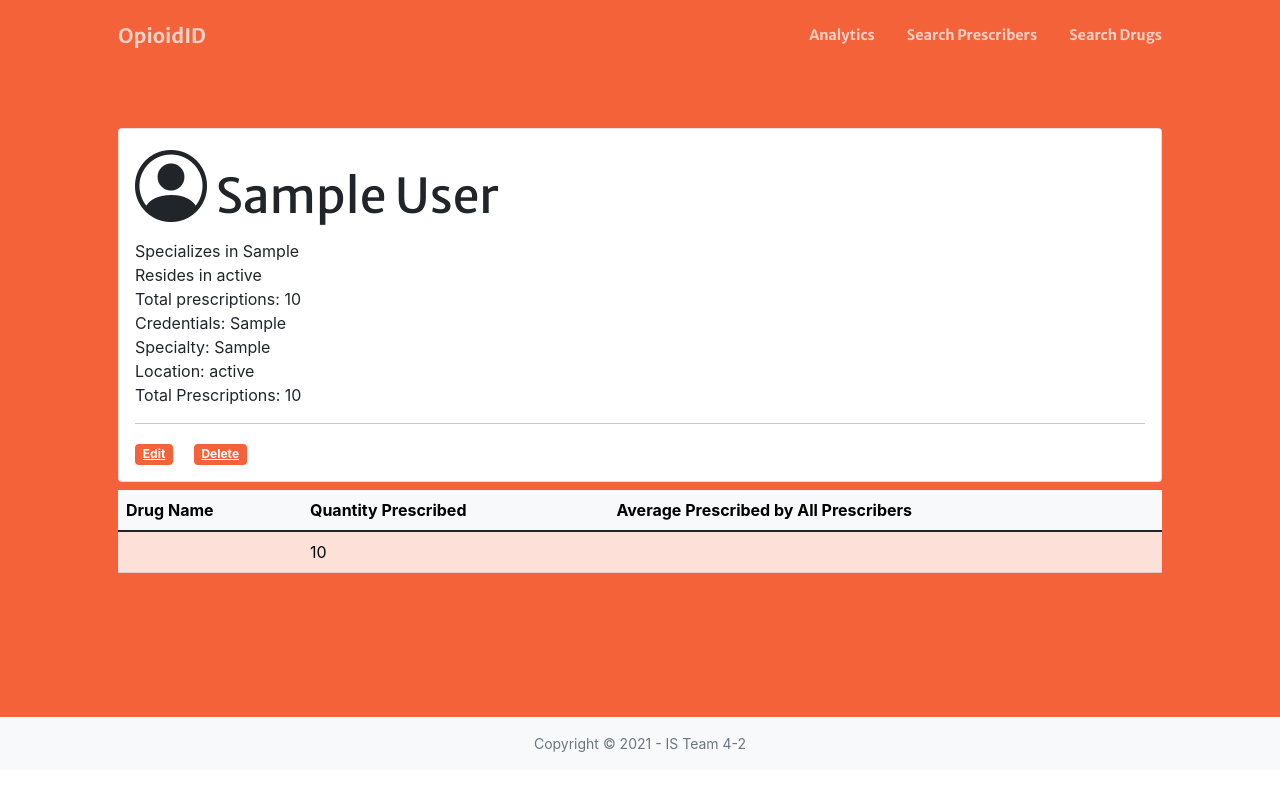
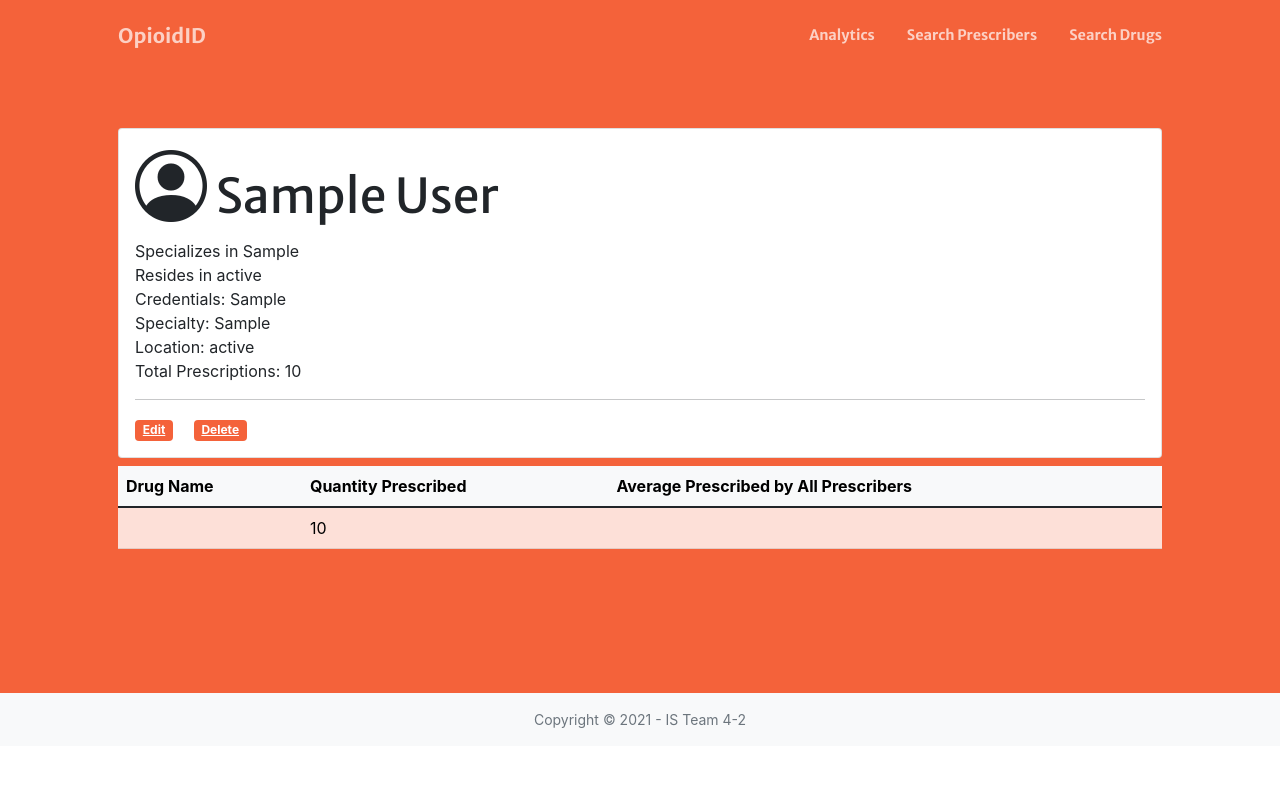
Before and after one commit to bchristensen2021/intex, a Django app: template templates/opioidID/detailsPrescriber.html in a window 1280 px wide. Run offline with Django 3.2, Linux system fonts and the light colour scheme; tables that the repository leaves empty hold one stand-in row (values such as "Sample post"); the template is opened without the code that fills it: values that come from a table or form of the project are taken from there, most other values are stand-ins (such as "Sample title", 1, 10 or a date in 2020); some libraries are stand-ins or nearby versions.

Commit message:
Removed duplicate total prescriptions

```diff
--- a/templates/opioidID/detailsPrescriber.html
+++ b/templates/opioidID/detailsPrescriber.html
@@ -13,8 +13,6 @@
             Specializes in {{prescriber.specialty}}
             <br>
             Resides in {{prescriber.state.state_name}}
-            <br>
-            Total prescriptions: {{totalPresc.total}}
             <br>
             Credentials:
             {% for c in credentials %}
```
